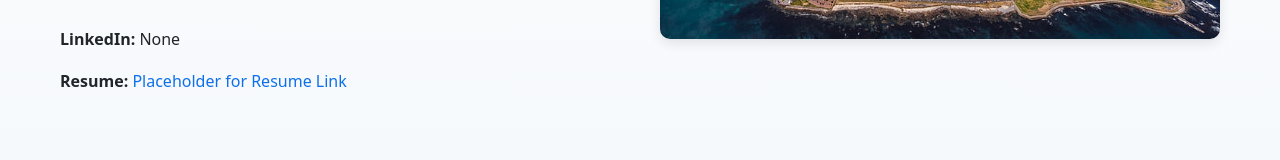
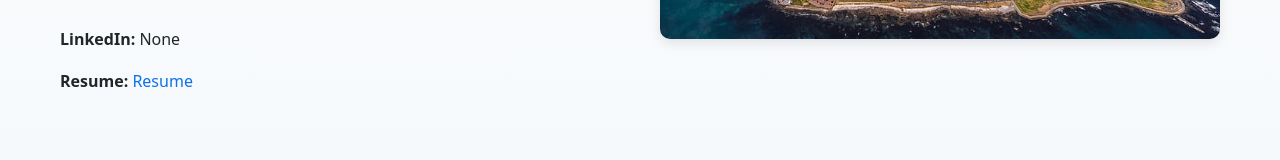
Before and after one commit to OShaniceO/portfolio2, a React (Create React App) app: page / in a window 1280 px wide. Shown: the part 461-621 px from the top of the page. Built offline with nearby package versions, Linux system fonts and the light colour scheme.

Commit message:
updated links

```diff
--- a/src/components/Hero.js
+++ b/src/components/Hero.js
@@ -32,7 +32,10 @@ const Hero = () => {
             <strong>LinkedIn:</strong> None
           </p>
           <p>
-            <strong>Resume:</strong> <a href="#">Placeholder for Resume Link</a>
+            <strong>Resume:</strong>{" "}
+            <a href="https://www.scribd.com/document/804432785/S-J-CV-Resume" target="_blank">
+             Resume
+            </a>
           </p>
         </div>
       </div>
```
